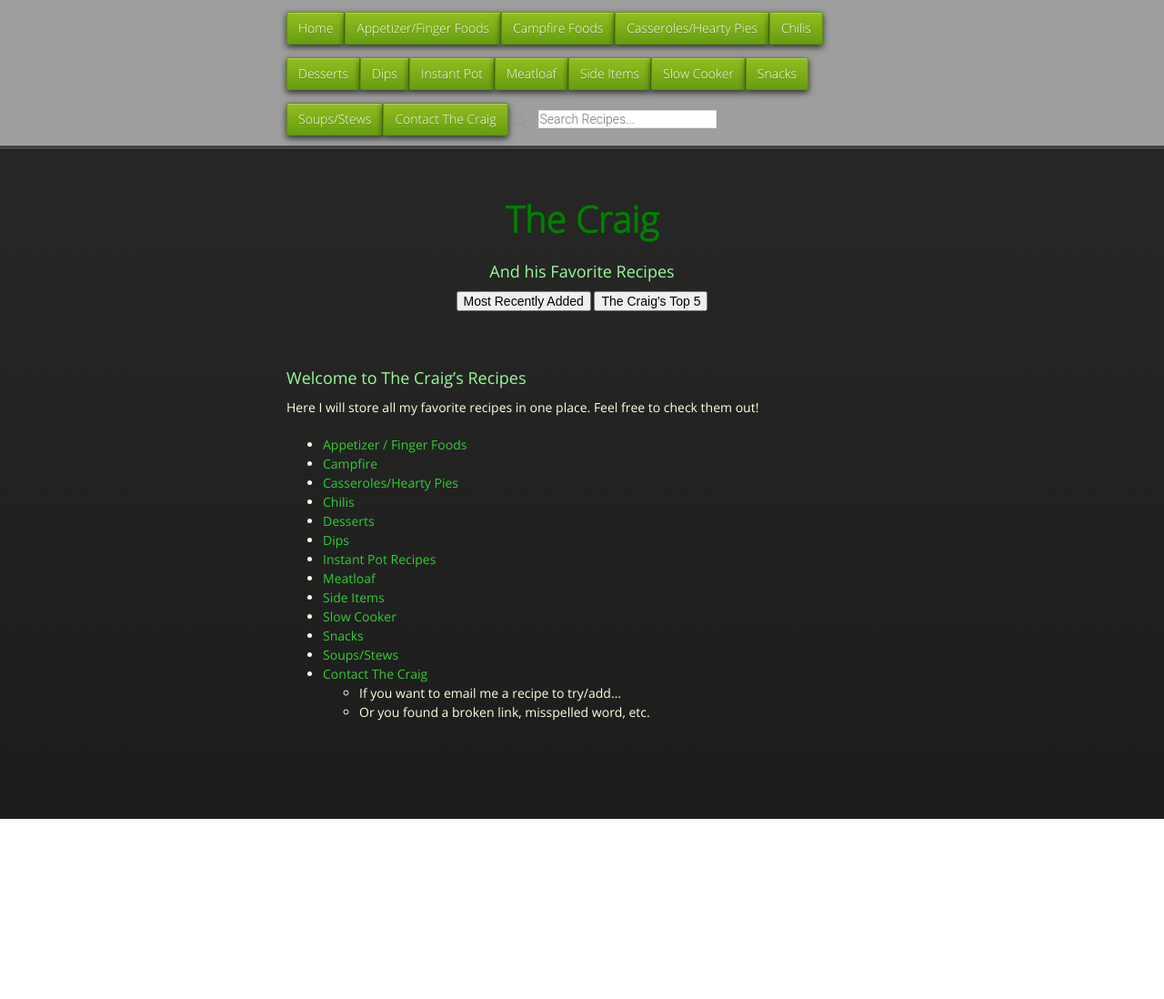
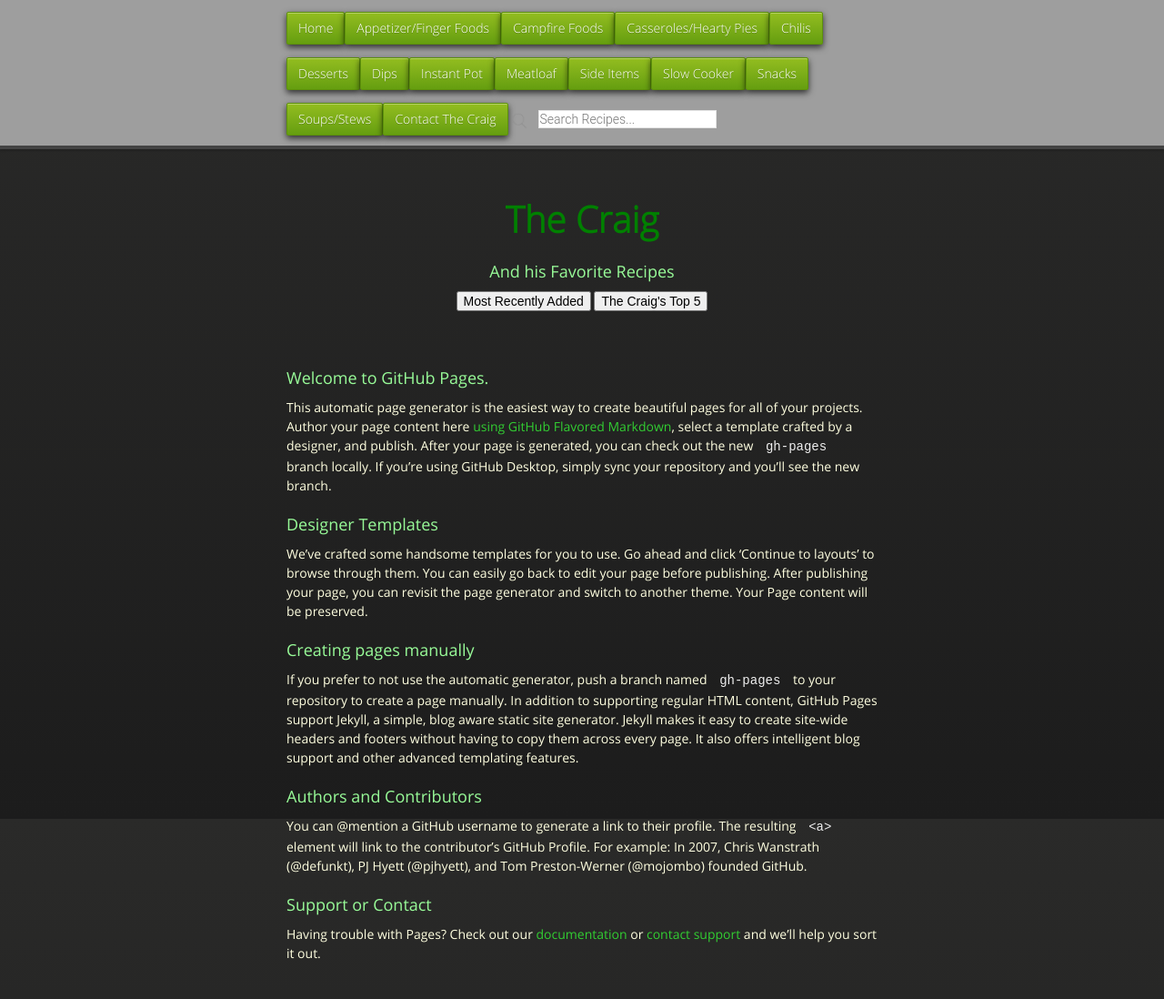
Before and after one commit to cmwillett/TheDigitalCookbook, a Jekyll site: the page built from index.md, in a window 1280 px wide. Shown: the whole page at 91% size. Built offline with Jekyll 4.4.1, drawn with Linux system fonts in a browser that asks for light colours; nearby versions of some CDN libraries; our own code applies the rules of GitHub Pages for plain Markdown files; before the commit the page ends 900 px from its top, so only the background shows below that.

Commit message:
Set theme jekyll-theme-midnight and migrate Page Generator content

```diff
--- a/_config.yml
+++ b/_config.yml
@@ -258,3 +258,9 @@
   include:
     pages: true
     collections: [apples, oranges]
+
+title: Apt Knowledge Base
+description: Everything Automation
+google_analytics:
+show_downloads: true
+theme: jekyll-theme-midnight
--- a/index.md
+++ b/index.md
@@ -1,24 +1,14 @@
----
-layout:         default
-title:          "Home Page"
-tags: home
----
-### Welcome to The Craig's Recipes
+### Welcome to GitHub Pages.
+This automatic page generator is the easiest way to create beautiful pages for all of your projects. Author your page content here [using GitHub Flavored Markdown](https://guides.github.com/features/mastering-markdown/), select a template crafted by a designer, and publish. After your page is generated, you can check out the new `gh-pages` branch locally. If you’re using GitHub Desktop, simply sync your repository and you’ll see the new branch.
 
-Here I will store all my favorite recipes in one place.  Feel free to check them out!
+### Designer Templates
+We’ve crafted some handsome templates for you to use. Go ahead and click 'Continue to layouts' to browse through them. You can easily go back to edit your page before publishing. After publishing your page, you can revisit the page generator and switch to another theme. Your Page content will be preserved.
 
-* [Appetizer / Finger Foods]({{site.github.url}}/AppetizerFingerFoods/index.html)
-* [Campfire]({{site.github.url}}/Campfire/index.html)
-* [Casseroles/Hearty Pies]({{site.github.url}}/CasserolesAndHeartyPies/index.html)
-* [Chilis]({{site.github.url}}/Chilis/index.html)
-* [Desserts]({{site.github.url}}/Desserts/index.html)
-* [Dips]({{site.github.url}}/Dips/index.html)
-* [Instant Pot Recipes]({{site.github.url}}/InstantPot/index.html)
-* [Meatloaf]({{site.github.url}}/Meatloaf/index.html)
-* [Side Items]({{site.github.url}}/SideItems/index.html)
-* [Slow Cooker]({{site.github.url}}/SlowCooker/index.html)
-* [Snacks]({{site.github.url}}/Snacks/index.html)
-* [Soups/Stews]({{site.github.url}}/SoupsAndStews/index.html)
-* [Contact The Craig]({{site.github.url}}/ContactMe/index.html)
-  * If you want to email me a recipe to try/add...
-  * Or you found a broken link, misspelled word, etc.
+### Creating pages manually
+If you prefer to not use the automatic generator, push a branch named `gh-pages` to your repository to create a page manually. In addition to supporting regular HTML content, GitHub Pages support Jekyll, a simple, blog aware static site generator. Jekyll makes it easy to create site-wide headers and footers without having to copy them across every page. It also offers intelligent blog support and other advanced templating features.
+
+### Authors and Contributors
+You can @mention a GitHub username to generate a link to their profile. The resulting `<a>` element will link to the contributor’s GitHub Profile. For example: In 2007, Chris Wanstrath (@defunkt), PJ Hyett (@pjhyett), and Tom Preston-Werner (@mojombo) founded GitHub.
+
+### Support or Contact
+Having trouble with Pages? Check out our [documentation](https://help.github.com/pages) or [contact support](https://github.com/contact) and we’ll help you sort it out.
```
Also changed, not shown: params.json (deleted, +0 -6 lines).
